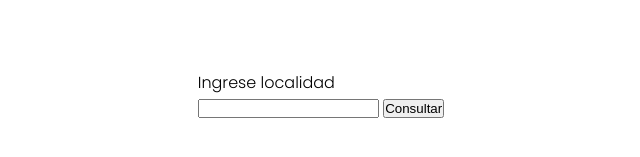
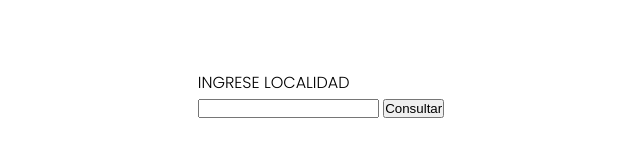
Before and after one commit to SmaelNicolas/weatherApp, a plain HTML site: page index.html in a window 1280 px wide. Shown: the part 305-462 px from the top of the page, 319-959 px from the left. Drawn offline with nearby package versions, Linux system fonts and the light colour scheme.

Commit message:
styles input section

```diff
--- a/index.html
+++ b/index.html
@@ -12,10 +12,12 @@
 
 <body>
 
+    <main class="main">
+
         <div class="inputInfo" id="inputInfo">
-        <p class="inputText">Ingrese localidad</p>
+            <p class="inputText">INGRESE LOCALIDAD</p>
             <input class="value" id="inputValue" type="text">
-        <input type="button" id="start" value="Consultar">
+            <input class="button" type="button" id="start" value="Consultar">
         </div>
 
         <div class="container" id="container">
@@ -29,6 +31,7 @@
                 <div class="wind">Viento <span id="wind"></span> m/s</div>
                 <div class="clouds">Nubosidad <span id="clouds"></span>%</div>
             </section>
+
             <section class="iconCoord">
                 <div class="weather">
                     <div class="wIcon"><img id="wIcon" src="" alt="icono del clima"></div>
@@ -36,7 +39,10 @@
                 </div>
                 <div class="coords">Latitude <span id="lat"></span> Longitud <span id="lon"></span></div>
             </section>
+
         </div>
+
+    </main>
 
 
 
```
Lines whose indentation alone changed are shown as unchanged.
